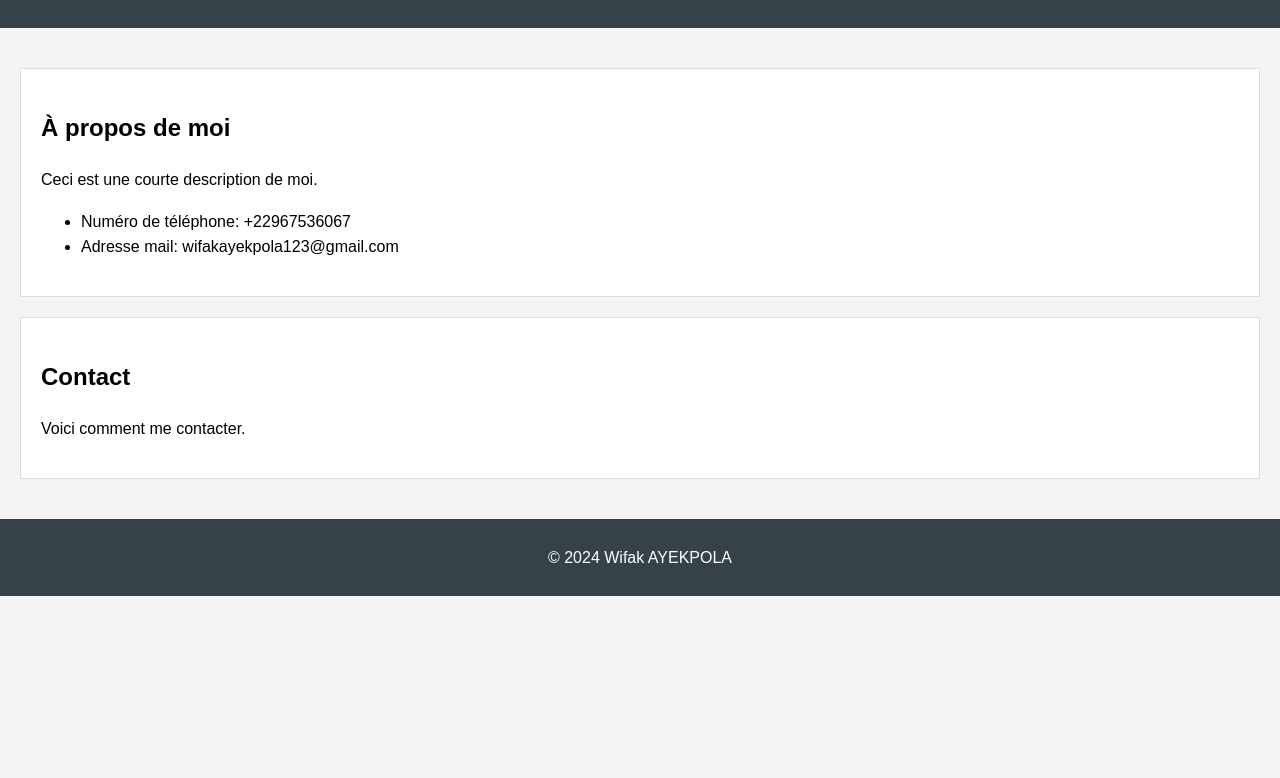
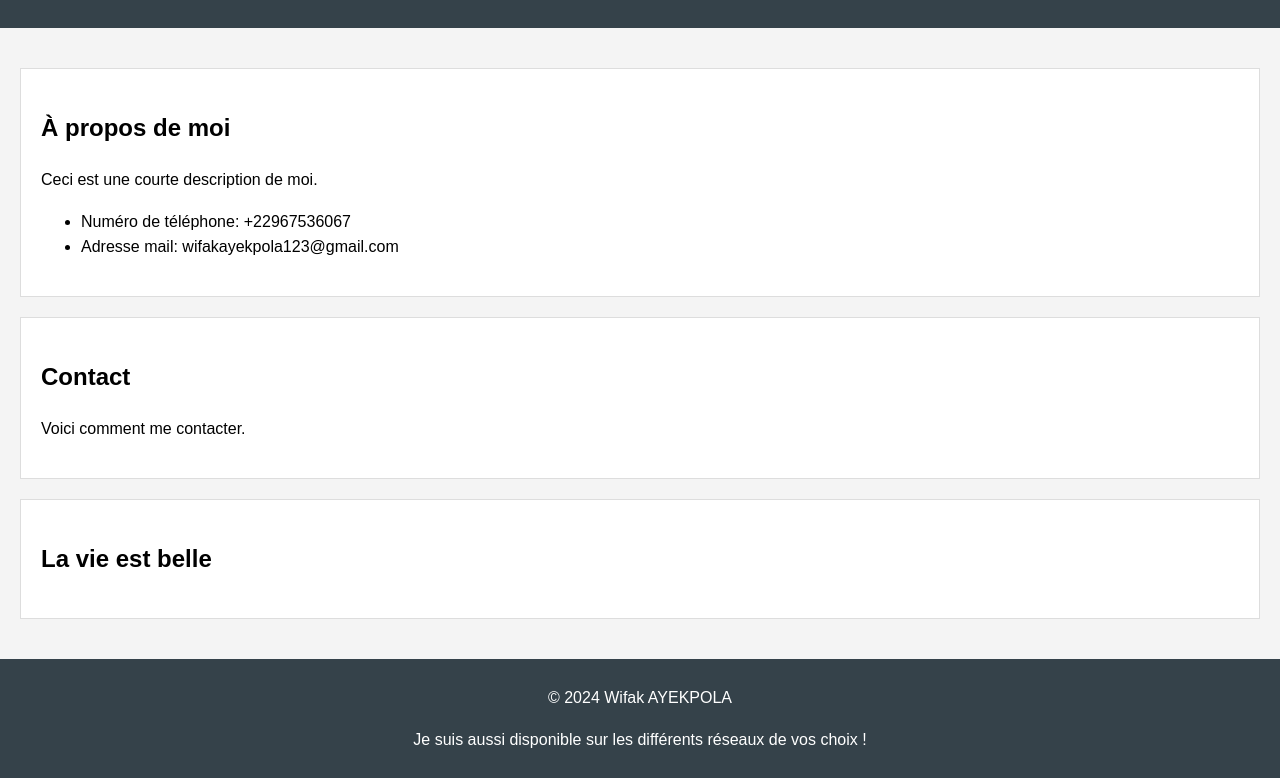
Before and after one commit to Wifak10/projet_cours, a plain HTML site: page index.html in a window 1280 px wide. Shown: the part 106-884 px from the top of the page. Before the commit the page ends 800 px from the top, so only its background shows below. Drawn offline with Linux system fonts and the light colour scheme.

Commit message:
ajout section la vie est belle

```diff
--- a/index.html
+++ b/index.html
@@ -23,9 +23,13 @@
             <h2>Contact</h2>
             <p>Voici comment me contacter.</p>
         </section>
+        <section class="LaVieEstBelle">
+            <h2>La vie est belle</h2>
+        </section>
     </main>
     <footer>
         <p>&copy; 2024 Wifak AYEKPOLA</p>
+        <p>Je suis aussi disponible sur les différents réseaux de vos choix !</p>
     </footer>
 </body>
 </html>
```
